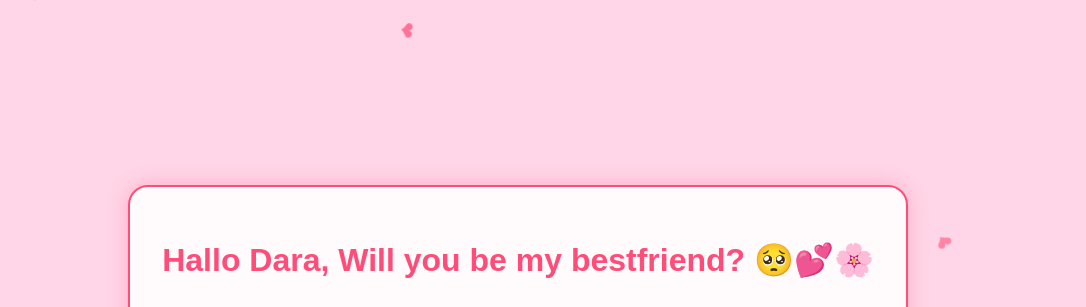
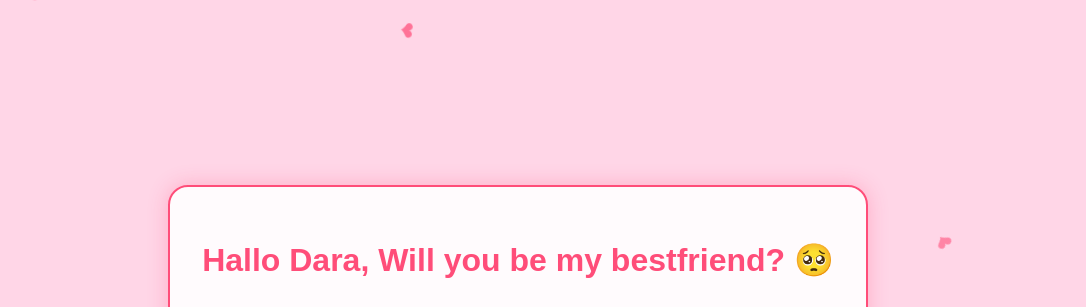
Before and after one commit to Davidwiajaya04/buat-Dara, a website: page index.html in a window 1280 px wide. Shown: the top 307 px of the page, without its empty margins (122-1208 px from the left). Drawn offline with Linux system fonts and the light colour scheme; grey boxes are pictures that could not be loaded.

Commit message:
Update index.html

```diff
--- a/index.html
+++ b/index.html
@@ -14,7 +14,7 @@
         <source src="https://media-hosting.imagekit.io//57d9b82542f24b31/wannabeyours.mp4" type="video/mp4">
     </audio>
     <div class="container">
-        <h1 class="title">Hallo Dara, Will you be my bestfriend? 🥺💕🌸</h1>
+        <h1 class="title">Hallo Dara, Will you be my bestfriend? 🥺</h1>
         <img src="https://i.pinimg.com/736x/e4/72/4d/e4724dc43d60d24fa01eda5d6614715a.jpg" alt="cute-gif">
         <div class="buttons">
             <button class="btn yes-btn">Yes 💘</button>
```
